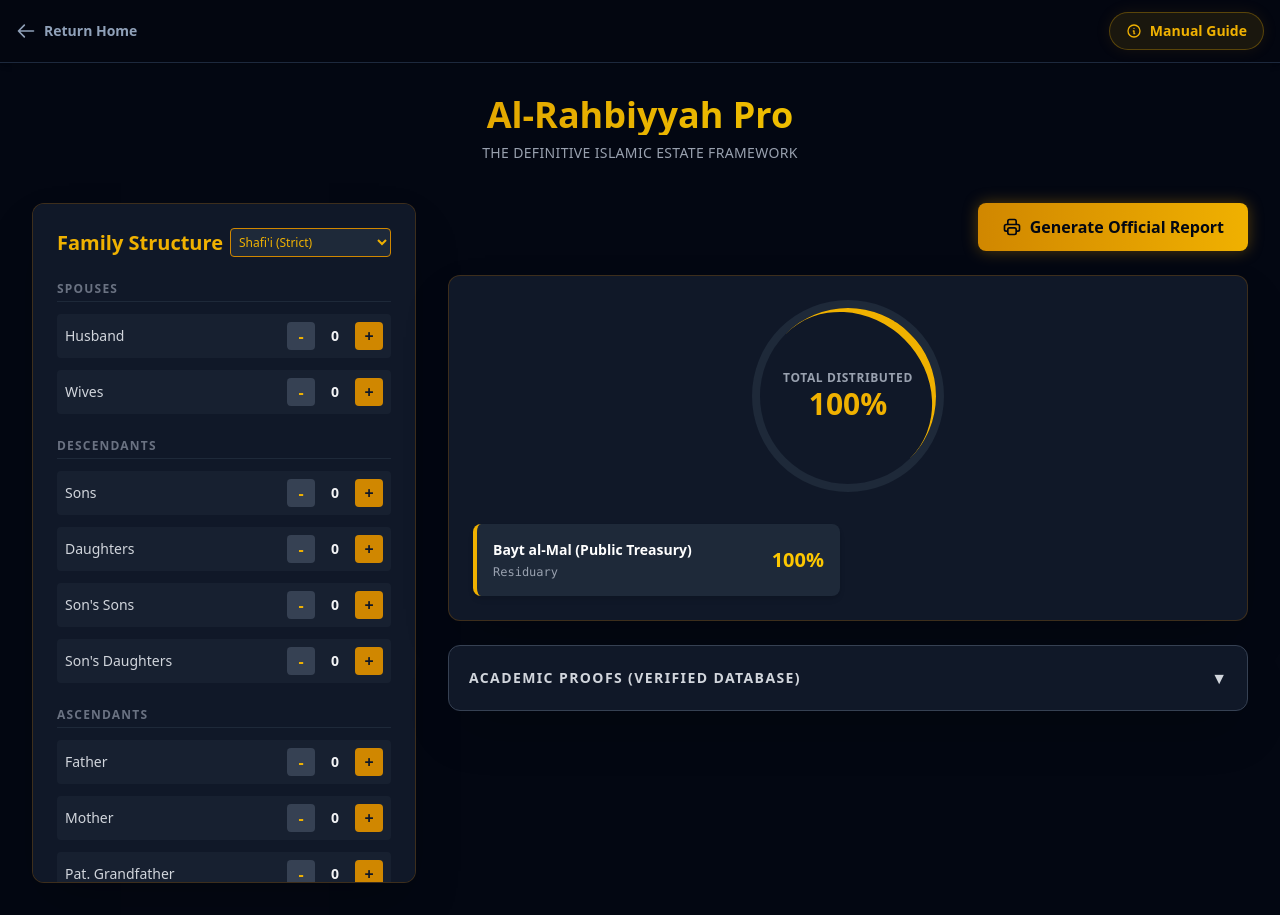
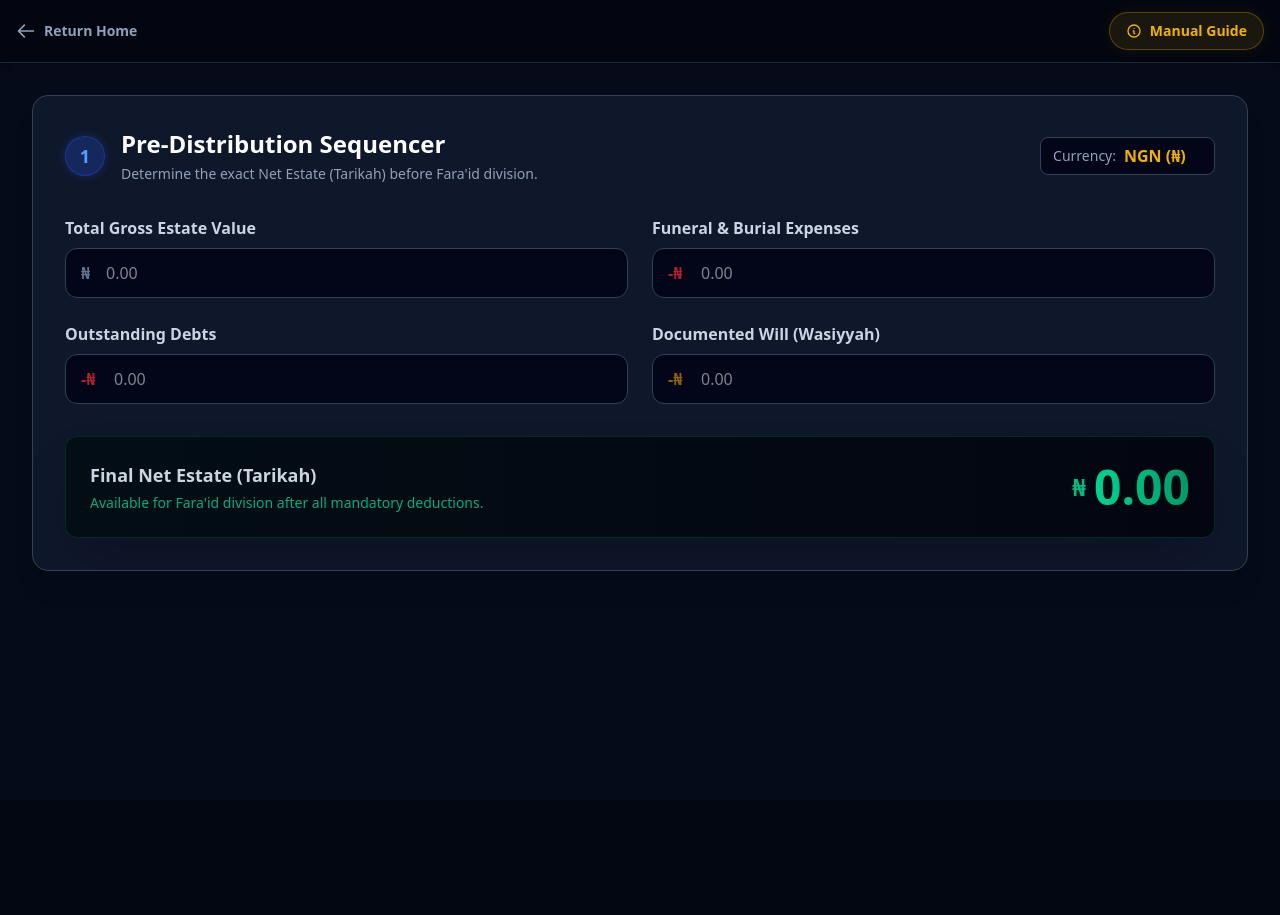
Before and after one commit to drmahmudma-bida/alrahbiyyah-pro, a Next.js app: page /calculator in a window 1280 px wide. After the commit the page ends 800 px from the top, so only its background shows below. Built offline with nearby package versions, Linux system fonts and the light colour scheme.

Commit message:
Update Dashboard.tsx

```diff
--- a/src/components/Dashboard.tsx
+++ b/src/components/Dashboard.tsx
@@ -1,8 +1,7 @@
-"use client";
-
 import React, { useState } from 'react';
-import { calculateUltimateRahbiyyah } from '../lib/mathEngine';
-import { proofsDatabase } from '../lib/proofsData';
+// These imports assume you have your math engine and proofs files ready
+// import { calculateUltimateRahbiyyah } from '../lib/mathEngine';
+// import { proofsDatabase } from '../lib/proofsData';
 
 export default function AlRahbiyyahDashboard() {
   // 1. Existing Heirs State
@@ -14,7 +13,7 @@ export default function AlRahbiyyahDashboard() {
     unborn_foetus: 0
   });
 
-  // 2. NEW: Pre-Distribution Financial State (The Sequencer)
+  // 2. Pre-Distribution Financial State (The Sequencer)
   const [finances, setFinances] = useState({
     grossEstate: '',
     funeralCosts: '',
@@ -22,7 +21,10 @@ export default function AlRahbiyyahDashboard() {
     wasiyyah: ''
   });
 
-  // 3. NEW: Shariah Sequencer Math (Calculates automatically on every keystroke)
+  // 3. Currency Selector State (Defaults to Naira)
+  const [currency, setCurrency] = useState('₦');
+
+  // 4. Shariah Sequencer Math (Calculates automatically)
   const gross = parseFloat(finances.grossEstate) || 0;
   const funeral = parseFloat(finances.funeralCosts) || 0;
   const debts = parseFloat(finances.debts) || 0;
@@ -47,157 +49,129 @@ export default function AlRahbiyyahDashboard() {
     setFinances(prev => ({ ...prev, [name]: value }));
   };
 
-  const [madhab, setMadhab] = useState('shafii');
-  const [showSpecialist, setShowSpecialist] = useState(false);
+  return (
+    <div className="w-full max-w-7xl mx-auto p-4 md:p-8">
 
-  const calculate = () => calculateUltimateRahbiyyah(heirs, madhab, 100000);
+      {/* --- STEP 1: PRE-DISTRIBUTION SEQUENCER --- */}
+      <div className="bg-slate-900 border border-slate-700 rounded-2xl p-6 md:p-8 shadow-xl mb-8 relative overflow-hidden">
 
-  const updateHeir = (key: keyof typeof heirs, delta: number) => {
-    setHeirs((prev) => {
-      let newValue = Math.max(0, prev[key] + delta);
+        <div className="flex flex-col md:flex-row justify-between md:items-center mb-8 relative z-10 gap-4">
+          <div className="flex items-center">
+            <div className="w-10 h-10 rounded-full bg-blue-900/50 text-blue-400 flex items-center justify-center font-bold text-lg mr-4 border border-blue-700/50 shadow-[0_0_10px_rgba(59,130,246,0.2)]">1</div>
+            <div>
+              <h2 className="text-2xl font-bold text-white">Pre-Distribution Sequencer</h2>
+              <p className="text-slate-400 text-sm mt-1">Determine the exact Net Estate (Tarikah) before Fara'id division.</p>
+            </div>
+          </div>
 
-      // Biological Constraints
-      if (['husband', 'father', 'mother', 'paternal_grandfather', 'paternal_grandmother', 'maternal_grandmother', 'unborn_foetus'].includes(key) && newValue > 1) newValue = 1;
-      if (key === 'wives' && newValue > 4) newValue = 4;
+          {/* CURRENCY SELECTOR DROPDOWN */}
+          <div className="flex items-center bg-slate-950 border border-slate-700 rounded-lg px-3 py-1.5 w-max">
+            <span className="text-slate-400 text-sm mr-2">Currency:</span>
+            <select
+              value={currency}
+              onChange={(e) => setCurrency(e.target.value)}
+              className="bg-transparent text-yellow-500 font-bold focus:outline-none cursor-pointer appearance-none pr-4"
+            >
+              <option value="₦">NGN (₦)</option>
+              <option value="$">USD ($)</option>
+              <option value="£">GBP (£)</option>
+              <option value="€">EUR (€)</option>
+            </select>
+          </div>
+        </div>
 
-      let updatedHeirs = { ...prev, [key]: newValue };
-      if (key === 'husband' && newValue > 0) updatedHeirs.wives = 0;
-      if (key === 'wives' && newValue > 0) updatedHeirs.husband = 0;
+        <div className="grid grid-cols-1 md:grid-cols-2 gap-6 mb-8 relative z-10">
+          {/* Gross Estate */}
+          <div>
+            <label className="block text-slate-300 font-semibold mb-2">Total Gross Estate Value</label>
+            <div className="relative">
+              <span className="absolute left-4 top-1/2 -translate-y-1/2 text-slate-500 font-bold">{currency}</span>
+              <input
+                type="number"
+                name="grossEstate"
+                value={finances.grossEstate}
+                onChange={handleFinanceChange}
+                className="w-full bg-slate-950 border border-slate-700 rounded-xl py-3 pl-10 pr-4 text-white focus:outline-none focus:border-yellow-500 focus:ring-1 focus:ring-yellow-500 transition-all shadow-inner"
+                placeholder="0.00"
+              />
+            </div>
+          </div>
 
-      return updatedHeirs;
-    });
-  };
+          {/* Funeral Costs */}
+          <div>
+            <label className="block text-slate-300 font-semibold mb-2">Funeral & Burial Expenses</label>
+            <div className="relative">
+              <span className="absolute left-4 top-1/2 -translate-y-1/2 text-red-500/70 font-bold">-{currency}</span>
+              <input
+                type="number"
+                name="funeralCosts"
+                value={finances.funeralCosts}
+                onChange={handleFinanceChange}
+                className="w-full bg-slate-950 border border-slate-700 rounded-xl py-3 pl-12 pr-4 text-white focus:outline-none focus:border-red-500/50 focus:ring-1 focus:ring-red-500/50 transition-all shadow-inner"
+                placeholder="0.00"
+              />
+            </div>
+          </div>
 
-  const results = calculate();
+          {/* Debts */}
+          <div>
+            <label className="block text-slate-300 font-semibold mb-2">Outstanding Debts</label>
+            <div className="relative">
+              <span className="absolute left-4 top-1/2 -translate-y-1/2 text-red-500/70 font-bold">-{currency}</span>
+              <input
+                type="number"
+                name="debts"
+                value={finances.debts}
+                onChange={handleFinanceChange}
+                className="w-full bg-slate-950 border border-slate-700 rounded-xl py-3 pl-12 pr-4 text-white focus:outline-none focus:border-red-500/50 focus:ring-1 focus:ring-red-500/50 transition-all shadow-inner"
+                placeholder="0.00"
+              />
+            </div>
+          </div>
 
-  const handlePrint = () => {
-    setShowSpecialist(true);
-    setTimeout(() => window.print(), 300);
-  };
+          {/* Wasiyyah */}
+          <div>
+            <label className="block text-slate-300 font-semibold mb-2">Documented Will (Wasiyyah)</label>
+            <div className="relative">
+              <span className="absolute left-4 top-1/2 -translate-y-1/2 text-yellow-600/70 font-bold">-{currency}</span>
+              <input
+                type="number"
+                name="wasiyyah"
+                value={finances.wasiyyah}
+                onChange={handleFinanceChange}
+                className={`w-full bg-slate-950 border ${isWasiyyahExceeded ? 'border-red-500/80 focus:border-red-500 focus:ring-red-500' : 'border-slate-700 focus:border-yellow-500 focus:ring-yellow-500'} rounded-xl py-3 pl-12 pr-4 text-white focus:outline-none focus:ring-1 transition-all shadow-inner`}
+                placeholder="0.00"
+              />
+            </div>
+            {/* The Auto-Warning for Exceeding 1/3 */}
+            {isWasiyyahExceeded && (
+               <p className="text-red-400 text-sm mt-2 flex items-center font-medium animate-pulse">
+                 <svg className="w-4 h-4 mr-1" fill="none" stroke="currentColor" viewBox="0 0 24 24"><path strokeLinecap="round" strokeLinejoin="round" strokeWidth="2" d="M12 9v2m0 4h.01m-6.938 4h13.856c1.54 0 2.502-1.667 1.732-3L13.732 4c-.77-1.333-2.694-1.333-3.464 0L3.34 16c-.77 1.333.192 3 1.732 3z"></path></svg>
+                 Shariah Cap Applied: Maximum 1/3 allowed is {currency}{wasiyyahMaxLimit.toLocaleString(undefined, { minimumFractionDigits: 2, maximumFractionDigits: 2 })}
+               </p>
+            )}
+          </div>
+        </div>
 
-  const heirInputs = [
-    { category: "Spouses", items: [{ label: 'Husband', key: 'husband' }, { label: 'Wives', key: 'wives' }] },
-    { category: "Descendants", items: [{ label: 'Sons', key: 'sons' }, { label: 'Daughters', key: 'daughters' }, { label: "Son's Sons", key: 'grandsons' }, { label: "Son's Daughters", key: 'granddaughters' }] },
-    { category: "Ascendants", items: [{ label: 'Father', key: 'father' }, { label: 'Mother', key: 'mother' }, { label: 'Pat. Grandfather', key: 'paternal_grandfather' }, { label: 'Pat. Grandmother', key: 'paternal_grandmother' }, { label: 'Mat. Grandmother', key: 'maternal_grandmother' }] },
-    { category: "Siblings & Others", items: [{ label: 'Full Brothers', key: 'full_brothers' }, { label: 'Full Sisters', key: 'full_sisters' }, { label: 'Pat. Brothers', key: 'paternal_brothers' }, { label: 'Pat. Sisters', key: 'paternal_sisters' }, { label: 'Maternal Siblings', key: 'maternal_siblings' }, { label: 'Unborn Foetus', key: 'unborn_foetus' }] }
-  ] as const;
-
-  return (
-    <div className="min-h-screen bg-gray-950 text-gray-100 p-8 font-sans print:bg-[#faf9f6] print:text-gray-900 print:p-0">
-
-      <header className="mb-10 text-center print:hidden">
-        <h1 className="text-4xl font-extrabold text-transparent bg-clip-text bg-gradient-to-r from-yellow-600 to-yellow-300">Al-Rahbiyyah Pro</h1>
-        <p className="text-gray-400 mt-2 tracking-wide text-sm uppercase">The Definitive Islamic Estate Framework</p>
-      </header>
-
-      <div className="hidden print:block w-full bg-slate-900 border-b-8 border-yellow-600 text-center py-10 mb-10 shadow-sm" style={{ WebkitPrintColorAdjust: "exact", printColorAdjust: "exact" }}>
-        <h1 className="text-4xl font-extrabold text-yellow-500 tracking-tight">AL-RAHBIYYAH PRO</h1>
-        <p className="text-yellow-100 mt-2 uppercase tracking-[0.3em] text-xs font-semibold">Official Estate Distribution Certificate</p>
-        <div className="mt-6 inline-block bg-slate-800 border border-yellow-700/50 px-6 py-2 rounded-full">
-          <p className="text-yellow-400 text-sm font-bold uppercase tracking-widest">Jurisprudence: {madhab} Madhab</p>
+        {/* Tarikah Summary Banner */}
+        <div className="bg-[#030610] border border-emerald-900/50 rounded-xl p-6 flex flex-col md:flex-row justify-between items-center relative overflow-hidden z-10 shadow-2xl">
+          <div className="absolute inset-0 bg-gradient-to-r from-emerald-900/10 to-transparent pointer-events-none"></div>
+          <div className="mb-4 md:mb-0 relative z-10">
+            <h3 className="text-slate-300 font-bold text-lg mb-1">Final Net Estate (Tarikah)</h3>
+            <p className="text-sm text-emerald-400/80">Available for Fara'id division after all mandatory deductions.</p>
+          </div>
+          <div className="relative z-10 text-right flex items-center justify-end">
+            <span className="text-2xl text-emerald-500 mr-2 font-bold">{currency}</span>
+            <span className="text-4xl md:text-5xl font-extrabold text-transparent bg-clip-text bg-gradient-to-r from-emerald-400 to-emerald-600 drop-shadow-sm">
+              {netEstate.toLocaleString(undefined, { minimumFractionDigits: 2, maximumFractionDigits: 2 })}
+            </span>
+          </div>
         </div>
       </div>
 
-      <div className="max-w-7xl mx-auto grid grid-cols-1 lg:grid-cols-3 gap-8 print:block print:max-w-full print:mx-8">
+      {/* --- NEXT STEPS PLACEHOLDERS --- */}
+      {/* We will build the Madhab Selector and Heirs Input Grid here next */}
 
-        {/* INPUT ENGINE */}
-        <div className="lg:col-span-1 bg-gray-900 border border-yellow-700/30 p-6 rounded-xl shadow-2xl h-fit print:hidden overflow-y-auto max-h-[85vh]">
-          <div className="flex justify-between items-center mb-6">
-            <h2 className="text-xl font-bold text-yellow-500">Family Structure</h2>
-            <select className="bg-gray-800 text-yellow-500 border border-yellow-600 rounded text-xs p-1" value={madhab} onChange={(e) => setMadhab(e.target.value)}>
-              <option value="shafii">Shafi'i (Strict)</option>
-              <option value="hanafi">Hanafi (Radd)</option>
-              <option value="maliki">Maliki (Bayt al-Mal)</option>
-              <option value="hanbali">Hanbali (Grandmother)</option>
-            </select>
-          </div>
-
-          {heirInputs.map((group, idx) => (
-            <div key={idx} className="mb-6">
-              <h3 className="text-xs font-bold text-gray-500 uppercase tracking-widest mb-3 border-b border-gray-800 pb-1">{group.category}</h3>
-              <div className="space-y-3">
-                {group.items.map(({ label, key }) => (
-                  <div key={key} className="flex justify-between items-center bg-gray-800/50 p-2 rounded">
-                    <span className="text-gray-300 text-sm">{label}</span>
-                    <div className="flex items-center space-x-3">
-                      <button onClick={() => updateHeir(key, -1)} className="w-7 h-7 rounded bg-gray-700 hover:bg-gray-600 text-yellow-500 font-bold transition-colors flex items-center justify-center">-</button>
-                      <span className="w-4 text-center font-bold text-sm">{heirs[key]}</span>
-                      <button onClick={() => updateHeir(key, 1)} className="w-7 h-7 rounded bg-yellow-600 hover:bg-yellow-500 text-gray-900 font-bold transition-colors flex items-center justify-center">+</button>
-                    </div>
-                  </div>
-                ))}
-              </div>
-            </div>
-          ))}
-        </div>
-
-        {/* OUTPUT SCREEN */}
-        <div className="lg:col-span-2 space-y-6 print:space-y-10">
-          <div className="flex justify-end print:hidden">
-            <button onClick={handlePrint} className="bg-gradient-to-r from-yellow-600 to-yellow-500 text-gray-950 font-bold py-3 px-6 rounded-lg shadow-[0_0_15px_rgba(202,138,4,0.4)] hover:scale-105 transition-all flex items-center gap-2">
-              <svg className="w-5 h-5" fill="none" stroke="currentColor" viewBox="0 0 24 24"><path strokeLinecap="round" strokeLinejoin="round" strokeWidth={2} d="M17 17h2a2 2 0 002-2v-4a2 2 0 00-2-2H5a2 2 0 00-2 2v4a2 2 0 002 2h2m2 4h6a2 2 0 002-2v-4a2 2 0 00-2-2H9a2 2 0 00-2 2v4a2 2 0 002 2zm8-12V5a2 2 0 00-2-2H9a2 2 0 00-2 2v4h10z" /></svg>
-              Generate Official Report
-            </button>
-          </div>
-
-          <div className="bg-gray-900 border border-yellow-700/30 p-6 rounded-xl shadow-2xl flex flex-col items-center justify-center min-h-[300px] print:bg-white print:border-2 print:border-yellow-600 print:shadow-none print:rounded-2xl print:p-8" style={{ WebkitPrintColorAdjust: "exact", printColorAdjust: "exact" }}>
-             <div className="hidden print:block w-full border-b-2 border-gray-100 pb-4 mb-6 text-center"><h2 className="text-2xl font-bold text-slate-800 uppercase tracking-widest">Final Distribution</h2></div>
-             <div className="w-48 h-48 rounded-full border-8 border-gray-800 flex items-center justify-center mb-8 relative print:border-slate-100">
-                <div className="absolute w-full h-full rounded-full border-t-8 border-yellow-500 rotate-45 transition-transform duration-500 print:border-yellow-500"></div>
-                <div className="text-center"><p className="text-gray-400 text-xs uppercase print:text-slate-500 font-bold tracking-wider">Total Distributed</p><p className="text-2xl font-bold text-yellow-500 print:text-slate-900 text-3xl">100%</p></div>
-             </div>
-             <div className="w-full grid grid-cols-2 gap-4 print:gap-6">
-                {results.map((r, i) => (
-                  <div key={i} className="bg-gray-800 p-4 rounded-lg flex justify-between items-center border-l-4 border-yellow-500 shadow-md print:bg-slate-50 print:border-l-8 print:border-yellow-500 print:rounded-xl print:shadow-sm">
-                    <div>
-                      <h3 className="font-bold text-white text-sm print:text-slate-900 print:text-lg">{r.heir}</h3>
-                      <p className="text-xs text-gray-400 print:text-slate-500 font-mono mt-1">{r.fraction}</p>
-                    </div>
-                    <span className="text-xl font-bold text-yellow-400 print:text-slate-900 print:text-2xl">{r.percentage}%</span>
-                  </div>
-                ))}
-             </div>
-          </div>
-
-          <div className="bg-gray-900 border border-gray-700 p-1 rounded-xl shadow-2xl print:bg-transparent print:border-0 print:shadow-none print:p-0">
-            <button onClick={() => setShowSpecialist(!showSpecialist)} className="w-full flex justify-between items-center p-4 text-gray-300 hover:text-yellow-500 transition-colors print:hidden">
-              <span className="font-semibold text-sm tracking-widest uppercase">Academic Proofs (Verified Database)</span><span>{showSpecialist ? '▲' : '▼'}</span>
-            </button>
-            <div className={`${showSpecialist ? 'block' : 'hidden'} print:block p-6 border-t border-gray-800 bg-gray-950/50 print:bg-transparent print:border-0 print:p-0 print:mt-10`}>
-              <div className="hidden print:flex items-center justify-center gap-4 mb-8">
-                <div className="h-px bg-yellow-600 flex-grow"></div><h2 className="text-xl font-bold text-slate-900 uppercase tracking-[0.2em] px-4">Jurisprudential Basis (Al-Adillah)</h2><div className="h-px bg-yellow-600 flex-grow"></div>
-              </div>
-              <div className="space-y-8 print:space-y-6">
-                {results.map((r, i) => {
-                  const targetKey = r.lookupKey || r.heir;
-                  const heirData = proofsDatabase[targetKey];
-                  const proofData = heirData?.[madhab];
-                  const quranData = heirData?.quran_verse;
-                  return (
-                    <div key={i} className="flex flex-col space-y-4 pb-6 border-b border-gray-800 print:border-gray-300 print:pb-8 print:break-inside-avoid last:border-0 last:pb-0" style={{ WebkitPrintColorAdjust: "exact", printColorAdjust: "exact" }}>
-                      <div className="flex items-center"><span className="text-yellow-500 text-lg font-bold print:text-slate-900 uppercase tracking-wide print:bg-yellow-100 print:px-4 print:py-1 print:rounded-sm border-l-4 border-yellow-600 pl-3">{r.heir}</span></div>
-                      {quranData && (
-                        <div className="bg-emerald-950/30 border-l-4 border-emerald-600 p-4 rounded-r print:bg-emerald-50 print:border-emerald-600 print:shadow-sm">
-                          <span className="text-emerald-500 text-xs font-bold uppercase tracking-widest print:text-emerald-700">Divine Text & Principle - {quranData.reference}</span>
-                          <p className="text-right text-2xl font-arabic text-emerald-100 leading-loose py-3 print:text-slate-900" dir="rtl">{quranData.arabic}</p>
-                          <p className="text-sm text-emerald-200/70 italic print:text-slate-600 print:font-medium">"{quranData.english}"</p>
-                        </div>
-                      )}
-                      <div className="pl-2 print:pl-4 print:border-l-2 print:border-slate-200 print:ml-2 mt-4">
-                        <span className="text-gray-500 text-xs font-mono bg-gray-800 px-2 py-1 rounded print:bg-slate-800 print:text-yellow-400 inline-block mb-3 font-bold">Madhab Derivation: {proofData ? proofData.textbook : "Awaiting Verification"}</span>
-                        {proofData ? (
-                          <><p className="text-right text-lg font-arabic text-gray-300 leading-loose py-1 print:text-slate-800" dir="rtl">{proofData.arabic}</p><p className="text-sm text-gray-400 italic border-l-2 border-yellow-700/50 pl-3 print:text-slate-500 print:border-slate-300">"{proofData.english}"</p></>
-                        ) : (<p className="text-sm text-gray-500 italic print:text-slate-400">Academic derivation for {targetKey} in {madhab.toUpperCase()} is queued for pending update.</p>)}
-                      </div>
-                    </div>
-                  );
-                })}
-              </div>
-            </div>
-          </div>
-        </div>
-      </div>
-      <div className="hidden print:block fixed bottom-0 left-0 w-full text-center py-4 bg-white border-t border-gray-200" style={{ WebkitPrintColorAdjust: "exact", printColorAdjust: "exact" }}><p className="text-slate-500 text-xs uppercase tracking-widest font-bold">Generated securely by Al-Rahbiyyah Pro</p></div>
     </div>
   );
 }
```
